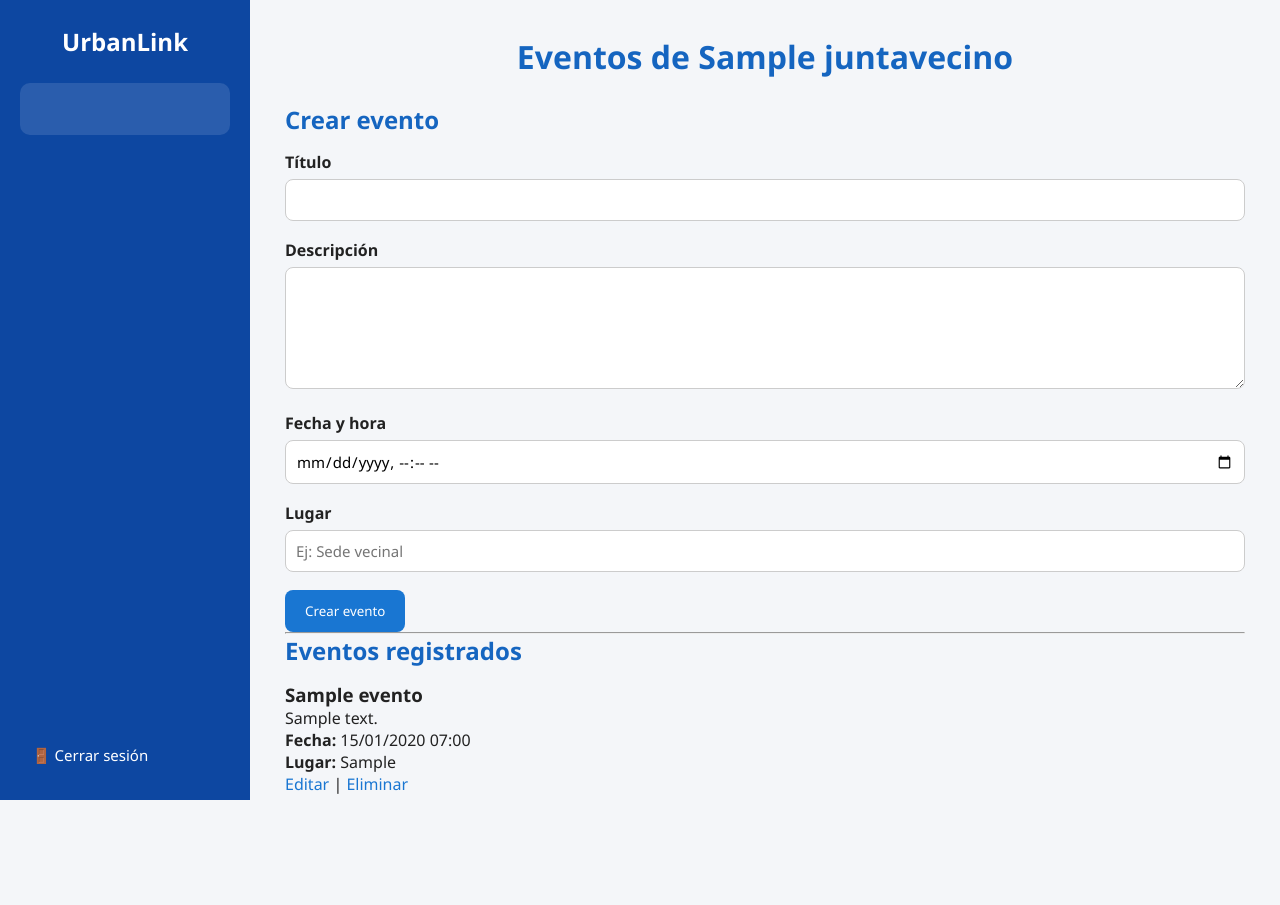
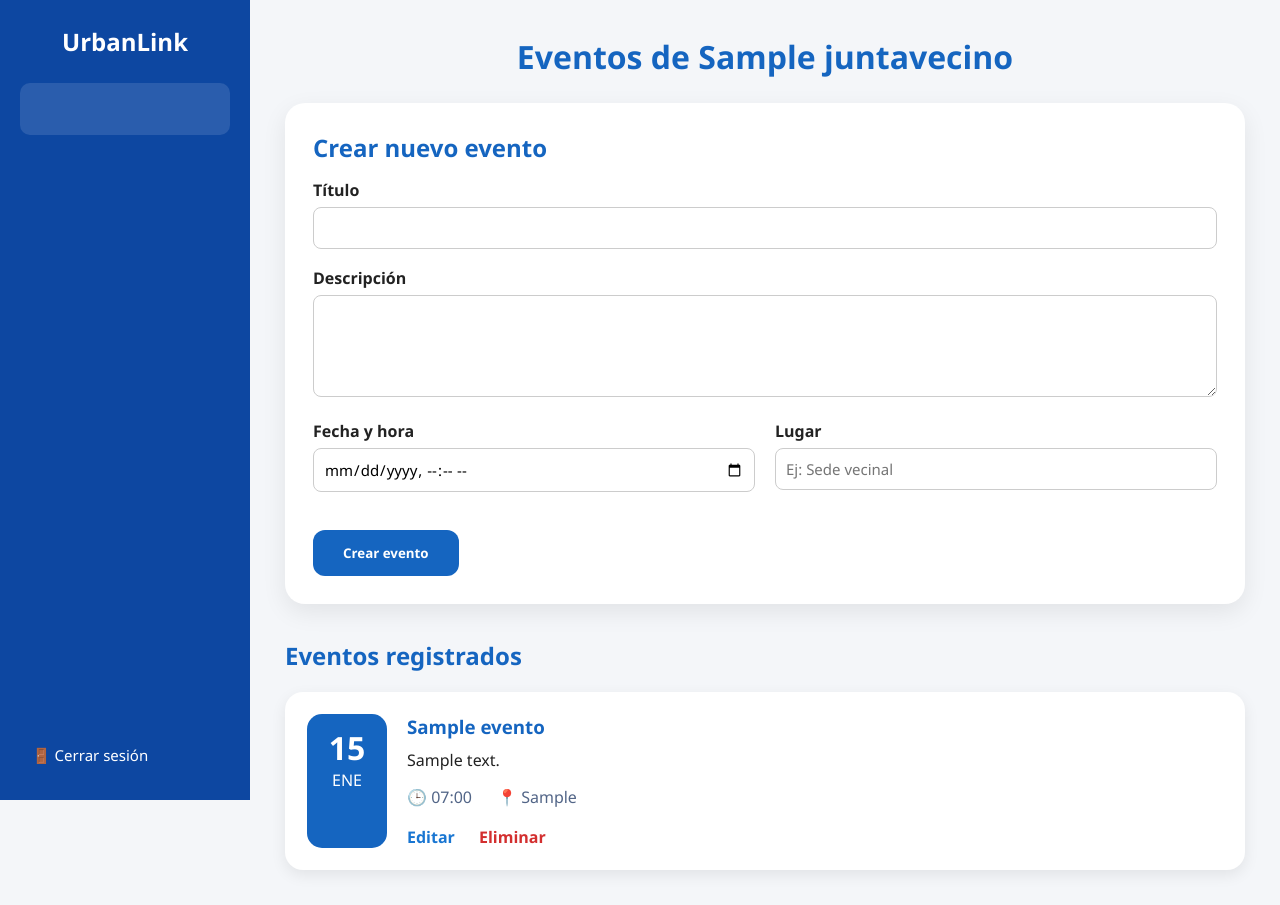
Before and after one commit to LeandroCaceresM/Capstone26, a Django app: template FASE 2/Evidencia Proyecto/Pagina_Capstone/Proyecto/core/app/templates/presidente/gestionar_eventos.html in a window 1280 px wide. Before the commit the page ends 800 px from the top, so only its background shows below. Run offline with Django 5.2, Linux system fonts and the light colour scheme; the template is opened without the code that fills it: values that come from a table or form of the project are taken from there, others are empty; tables that the repository leaves empty hold one stand-in row (values such as "Sample post").

Commit message:
Se Rediseña apartado de eventos

```diff
--- /dev/null
+++ b/FASE 2/Evidencia Proyecto/Pagina_Capstone/Proyecto/core/app/static/css/eventos.css
@@ -0,0 +1,122 @@
+.eventos-page{
+    max-width:1100px;
+    margin:auto;
+}
+
+.evento-form-card{
+    background:#fff;
+    border-radius:20px;
+    padding:28px;
+    box-shadow:0 8px 25px rgba(0,0,0,.08);
+    margin-bottom:35px;
+}
+
+.form-row{
+    display:grid;
+    grid-template-columns:1fr 1fr;
+    gap:20px;
+}
+
+.btn-primary{
+    margin-top:20px;
+    padding:14px 30px;
+    border:none;
+    border-radius:12px;
+    background:#1565c0;
+    color:white;
+    font-weight:bold;
+}
+
+.eventos-grid{
+    display:grid;
+    gap:20px;
+}
+
+.evento-card{
+    background:white;
+    border-radius:18px;
+    padding:22px;
+    display:flex;
+    gap:20px;
+    box-shadow:0 5px 15px rgba(0,0,0,.08);
+}
+
+.evento-fecha{
+    min-width:80px;
+    background:#1565c0;
+    color:white;
+    border-radius:15px;
+    text-align:center;
+    padding:12px;
+}
+
+.evento-fecha strong{
+    display:block;
+    font-size:32px;
+}
+
+.evento-fecha span{
+    text-transform:uppercase;
+}
+
+.evento-info{
+    flex:1;
+}
+
+.evento-info h3{
+    margin-bottom:10px;
+    color:#1565c0;
+}
+
+.evento-meta{
+    display:flex;
+    gap:25px;
+    margin-top:15px;
+    color:#526587;
+}
+
+.evento-actions{
+    margin-top:18px;
+}
+
+.evento-actions a{
+    margin-right:20px;
+    font-weight:600;
+}
+
+.evento-actions .danger{
+    color:#d32f2f;
+}
+
+.mt{
+    margin-bottom:20px;
+}
+
+.empty-card{
+    background:white;
+    padding:30px;
+    border-radius:18px;
+    text-align:center;
+    color:#777;
+}
+
+@media(max-width:768px){
+
+    .form-row{
+        grid-template-columns:1fr;
+    }
+
+    .evento-card{
+        flex-direction:column;
+    }
+
+    .evento-fecha{
+        width:90px;
+    }
+
+    .evento-meta{
+        flex-direction:column;
+        gap:8px;
+    }
+
+}
--- a/FASE 2/Evidencia Proyecto/Pagina_Capstone/Proyecto/core/app/templates/presidente/gestionar_eventos.html
+++ b/FASE 2/Evidencia Proyecto/Pagina_Capstone/Proyecto/core/app/templates/presidente/gestionar_eventos.html
@@ -1,54 +1,123 @@
 {% extends "base_panel.html" %}
+{% load static %}
 
 {% block titulo %}
 Gestionar eventos
 {% endblock %}
 
+{% block head %}
+{{ block.super }}
+<link rel="stylesheet" href="{% static 'css/eventos.css' %}">
+{% endblock %}
+
 {% block contenido %}
+
+<div class="eventos-page">
 
 <h1>Eventos de {{ junta.nombre }}</h1>
 
-<h2>Crear evento</h2>
+<div class="evento-form-card">
+
+    <h2>Crear nuevo evento</h2>
 
     <form method="POST">
+
         {% csrf_token %}
 
         <label>Título</label>
         <input type="text" name="titulo" maxlength="120" required>
 
         <label>Descripción</label>
-    <textarea name="descripcion" rows="5"></textarea>
+        <textarea name="descripcion" rows="4"></textarea>
 
+        <div class="form-row">
+
+            <div>
                 <label>Fecha y hora</label>
                 <input type="datetime-local" name="fecha_evento" required>
+            </div>
 
+            <div>
                 <label>Lugar</label>
-    <input type="text" name="lugar" placeholder="Ej: Sede vecinal">
+                <input
+                    type="text"
+                    name="lugar"
+                    placeholder="Ej: Sede vecinal">
+            </div>
 
-    <button type="submit">Crear evento</button>
+        </div>
+
+        <button class="btn-primary">
+            Crear evento
+        </button>
+
     </form>
 
-<hr>
+</div>
 
-<h2>Eventos registrados</h2>
+<h2 class="mt">Eventos registrados</h2>
 
 {% if eventos %}
+
+<div class="eventos-grid">
+
 {% for evento in eventos %}
-        <div class="datos-card">
+
+<div class="evento-card">
+
+    <div class="evento-fecha">
+
+        <strong>{{ evento.fecha_evento|date:"d" }}</strong>
+
+        <span>{{ evento.fecha_evento|date:"M" }}</span>
+
+    </div>
+
+    <div class="evento-info">
+
         <h3>{{ evento.titulo }}</h3>
+
         <p>{{ evento.descripcion }}</p>
-            <p><strong>Fecha:</strong> {{ evento.fecha_evento|date:"d/m/Y H:i" }}</p>
-            <p><strong>Lugar:</strong> {{ evento.lugar|default:"No especificado" }}</p>
-            <p>
-                <a href="{% url 'editar_evento' evento.id_evento %}">Editar</a>
-                |
-                <a href="{% url 'eliminar_evento' evento.id_evento %}">Eliminar</a>
-            </p>
+
+        <div class="evento-meta">
+
+            <span>🕒 {{ evento.fecha_evento|date:"H:i" }}</span>
+
+            <span>
+                📍 {{ evento.lugar|default:"No especificado" }}
+            </span>
+
         </div>
-        <br>
+
+        <div class="evento-actions">
+
+            <a href="{% url 'editar_evento' evento.id_evento %}">
+                Editar
+            </a>
+
+            <a class="danger"
+               href="{% url 'eliminar_evento' evento.id_evento %}">
+                Eliminar
+            </a>
+
+        </div>
+
+    </div>
+
+</div>
+
 {% endfor %}
+
+</div>
+
 {% else %}
-    <p>No hay eventos registrados.</p>
+
+<div class="empty-card">
+No hay eventos registrados.
+</div>
+
 {% endif %}
 
+</div>
+
 {% endblock %}
```
Lines whose indentation alone changed are shown as unchanged.
